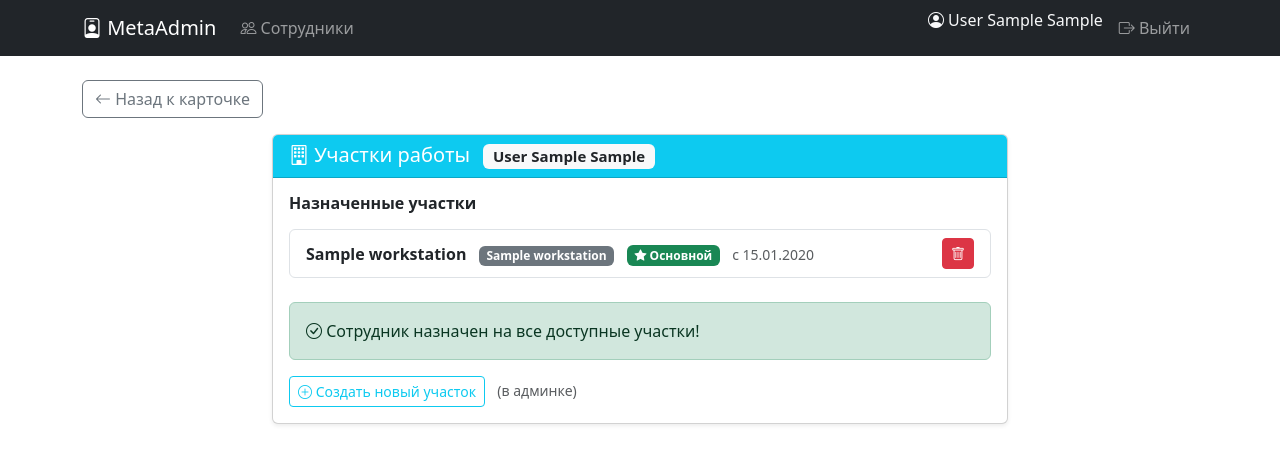
After one commit to 7Chavok7/MetaAdmin, a Django app: page /employees/1/workstations/ in a window 1280 px wide. The commit adds this page. Shown: the top 464 px of the page. Run offline with Django 5.2, Linux system fonts and the light colour scheme; a user stored in the database is signed in; tables that the repository leaves empty hold one stand-in row (values such as "Sample post").

Commit message:
Добавлена страница управления участками сотрудника (без админки)

```diff
--- a/meta_app/dashboard/urls.py
+++ b/meta_app/dashboard/urls.py
@@ -24,4 +24,14 @@ urlpatterns = [
          views.employee_skill_add, name='employee_skill_add'),
     path('employees/<int:employee_id>/skills/<int:skill_id>/delete/',
          views.employee_skill_delete, name='employee_skill_delete'),
+
+    # Участки
+    path('employees/<int:employee_id>/workstations/',
+         views.employee_workstations, name='employee_workstations'),
+    path('employees/<int:employee_id>/workstations/add/',
+         views.employee_workstation_add, name='employee_workstation_add'),
+    path('employees/<int:employee_id>/workstations/<int:workstation_id>/delete/',
+         views.employee_workstation_delete, name='employee_workstation_delete'),
+    path('employees/<int:employee_id>/workstations/<int:workstation_id>/set-primary/',
+         views.employee_workstation_set_primary, name='employee_workstation_set_primary'),
 ]
--- a/meta_app/dashboard/views.py
+++ b/meta_app/dashboard/views.py
@@ -6,7 +6,7 @@ from django.contrib.auth import login, logout, authenticate
 from django.contrib import messages
 from meta_app.employees.models import Employee
 from meta_app.employees.forms import EmployeeForm, EmployeeCreateForm
-from meta_app.workstations.models import EmployeeWorkstation
+from meta_app.workstations.models import Workstation, EmployeeWorkstation
 from .forms import LoginForm
 
 
@@ -238,3 +238,122 @@ def employee_skill_delete(request, employee_id, skill_id):
 
     messages.success(request, f'Квалификация "{skill_name}" успешно удалена!')
     return redirect('dashboard:employee_skills', employee_id=employee.id)
+
+
+@login_required
+@user_passes_test(is_manager)
+def employee_workstations(request, employee_id):
+    """Управление участками сотрудника"""
+    employee = get_object_or_404(Employee, id=employee_id)
+
+    if not request.user.is_superuser:
+        messages.error(request, 'У вас нет прав на управление участками!')
+        return redirect('dashboard:employee_detail', employee_id=employee.id)
+
+    # Получаем все назначения сотрудника
+    assignments = employee.workstation_assignments.select_related(
+        'workstation').all()
+
+    # Получаем все доступные участки (которых у сотрудника еще нет)
+    existing_workstation_ids = assignments.values_list(
+        'workstation_id', flat=True)
+    available_workstations = Workstation.objects.filter(
+        is_active=True).exclude(id__in=existing_workstation_ids)
+
+    return render(request, 'dashboard/employee_workstations.html', {
+        'employee': employee,
+        'assignments': assignments,
+        'available_workstations': available_workstations,
+        'can_edit': request.user.is_superuser,
+    })
+
+
+@login_required
+@user_passes_test(is_manager)
+def employee_workstation_add(request, employee_id):
+    """Добавление назначения на участок"""
+    employee = get_object_or_404(Employee, id=employee_id)
+
+    if not request.user.is_superuser:
+        messages.error(request, 'У вас нет прав на добавление участков!')
+        return redirect('dashboard:employee_detail', employee_id=employee.id)
+
+    if request.method == 'POST':
+        workstation_id = request.POST.get('workstation_id')
+        is_primary = request.POST.get('is_primary') == 'on'
+
+        if not workstation_id:
+            messages.error(request, 'Выберите участок')
+            return redirect('dashboard:employee_workstations', employee_id=employee.id)
+
+        workstation = get_object_or_404(Workstation, id=workstation_id)
+
+        # Если добавляем основной участок, снимаем пометку "основной" со всех остальных
+        if is_primary:
+            EmployeeWorkstation.objects.filter(
+                employee=employee, is_primary=True).update(is_primary=False)
+
+        try:
+            assignment = EmployeeWorkstation(
+                employee=employee,
+                workstation=workstation,
+                is_primary=is_primary,
+                created_by=request.user,
+                updated_by=request.user,
+            )
+            assignment.save()
+            messages.success(
+                request, f'Назначение на "{workstation.name}" успешно добавлено!')
+        except IntegrityError:
+            messages.error(request, 'Этот участок уже назначен сотруднику')
+
+        return redirect('dashboard:employee_workstations', employee_id=employee.id)
+
+    return redirect('dashboard:employee_workstations', employee_id=employee.id)
+
+
+@login_required
+@user_passes_test(is_manager)
+def employee_workstation_delete(request, employee_id, workstation_id):
+    """Удаление назначения на участок"""
+    employee = get_object_or_404(Employee, id=employee_id)
+
+    if not request.user.is_superuser:
+        messages.error(request, 'У вас нет прав на удаление участков!')
+        return redirect('dashboard:employee_detail', employee_id=employee.id)
+
+    assignment = get_object_or_404(
+        EmployeeWorkstation, employee=employee, workstation_id=workstation_id)
+    workstation_name = assignment.workstation.name
+    assignment.delete()
+
+    messages.success(
+        request, f'Назначение на "{workstation_name}" успешно удалено!')
+    return redirect('dashboard:employee_workstations', employee_id=employee.id)
+
+
+@login_required
+@user_passes_test(is_manager)
+def employee_workstation_set_primary(request, employee_id, workstation_id):
+    """Установка основного участка"""
+    employee = get_object_or_404(Employee, id=employee_id)
+
+    if not request.user.is_superuser:
+        messages.error(
+            request, 'У вас нет прав на изменение основного участка!')
+        return redirect('dashboard:employee_detail', employee_id=employee.id)
+
+    # Снимаем пометку "основной" со всех участков
+    EmployeeWorkstation.objects.filter(
+        employee=employee, is_primary=True).update(is_primary=False)
+
+    # Устанавливаем "основной" для выбранного
+    assignment = get_object_or_404(
+        EmployeeWorkstation, employee=employee, workstation_id=workstation_id)
+    assignment.is_primary = True
+    assignment.updated_by = request.user
+    assignment.save()
+
+    messages.success(
+        request, f'Участок "{assignment.workstation.name}" установлен как основной!')
+    return redirect('dashboard:employee_workstations', employee_id=employee.id)
--- /dev/null
+++ b/templates/dashboard/employee_workstations.html
@@ -0,0 +1,111 @@
+{% extends 'base/base.html' %}
+
+{% block title %}Участки {{ employee.full_name }} - MetaAdmin{% endblock %}
+
+{% block content %}
+<div class="mb-3">
+    <a href="{% url 'dashboard:employee_detail' employee.id %}" class="btn btn-outline-secondary">
+        <i class="bi bi-arrow-left"></i> Назад к карточке
+    </a>
+</div>
+
+<div class="row">
+    <div class="col-md-8 mx-auto">
+        <div class="card shadow-sm">
+            <div class="card-header bg-info text-white">
+                <h5 class="mb-0">
+                    <i class="bi bi-building"></i> Участки работы
+                    <span class="badge bg-light text-dark ms-2">{{ employee.full_name }}</span>
+                </h5>
+            </div>
+            <div class="card-body">
+                <!-- Список текущих назначений -->
+                <h6 class="fw-bold mb-3">Назначенные участки</h6>
+                {% if assignments %}
+                <div class="list-group mb-4">
+                    {% for assignment in assignments %}
+                    <div class="list-group-item d-flex justify-content-between align-items-center">
+                        <div>
+                            <strong>{{ assignment.workstation.name }}</strong>
+                            <span class="badge bg-secondary ms-2">{{ assignment.workstation.short_name }}</span>
+                            {% if assignment.is_primary %}
+                            <span class="badge bg-success ms-2">
+                                <i class="bi bi-star-fill"></i> Основной
+                            </span>
+                            {% endif %}
+                            <small class="text-muted ms-2">с {{ assignment.assigned_date|date:"d.m.Y" }}</small>
+                        </div>
+                        <div class="btn-group">
+                            {% if can_edit and not assignment.is_primary %}
+                            <a href="{% url 'dashboard:employee_workstation_set_primary' employee.id assignment.workstation.id %}"
+                               class="btn btn-outline-success btn-sm">
+                                <i class="bi bi-star"></i>
+                            </a>
+                            {% endif %}
+                            {% if can_edit %}
+                            <a href="{% url 'dashboard:employee_workstation_delete' employee.id assignment.workstation.id %}"
+                               class="btn btn-danger btn-sm"
+                               onclick="return confirm('Удалить назначение на {{ assignment.workstation.name }}?')">
+                                <i class="bi bi-trash"></i>
+                            </a>
+                            {% endif %}
+                        </div>
+                    </div>
+                    {% endfor %}
+                </div>
+                {% else %}
+                <div class="alert alert-info">
+                    <i class="bi bi-info-circle"></i> Сотрудник не назначен ни на один участок
+                </div>
+                {% endif %}
+
+                <!-- Форма добавления нового назначения -->
+                {% if can_edit and available_workstations %}
+                <hr>
+                <h6 class="fw-bold mb-3"><i class="bi bi-plus-circle"></i> Назначить на участок</h6>
+                <form method="post" action="{% url 'dashboard:employee_workstation_add' employee.id %}">
+                    {% csrf_token %}
+                    <div class="row g-3">
+                        <div class="col-md-6">
+                            <select name="workstation_id" class="form-select" required>
+                                <option value="">Выберите участок...</option>
+                                {% for workstation in available_workstations %}
+                                <option value="{{ workstation.id }}">{{ workstation.name }} ({{ workstation.short_name }})</option>
+                                {% endfor %}
+                            </select>
+                        </div>
+                        <div class="col-md-3">
+                            <div class="form-check mt-2">
+                                <input type="checkbox" name="is_primary" id="is_primary" class="form-check-input">
+                                <label for="is_primary" class="form-check-label">
+                                    Основной
+                                </label>
+                            </div>
+                        </div>
+                        <div class="col-md-3">
+                            <button type="submit" class="btn btn-success w-100">
+                                <i class="bi bi-plus"></i> Назначить
+                            </button>
+                        </div>
+                    </div>
+                </form>
+                {% elif can_edit and not available_workstations %}
+                <div class="alert alert-success mt-3">
+                    <i class="bi bi-check-circle"></i> Сотрудник назначен на все доступные участки!
+                </div>
+                {% endif %}
+
+                <!-- Ссылка на создание нового участка -->
+                {% if can_edit %}
+                <div class="mt-3">
+                    <a href="/admin/workstations/workstation/add/" class="btn btn-outline-info btn-sm">
+                        <i class="bi bi-plus-circle"></i> Создать новый участок
+                    </a>
+                    <small class="text-muted ms-2">(в админке)</small>
+                </div>
+                {% endif %}
+            </div>
+        </div>
+    </div>
+</div>
+{% endblock %}
```
Also changed, not shown: templates/dashboard/employee_detail.html (+6 -10 lines).
